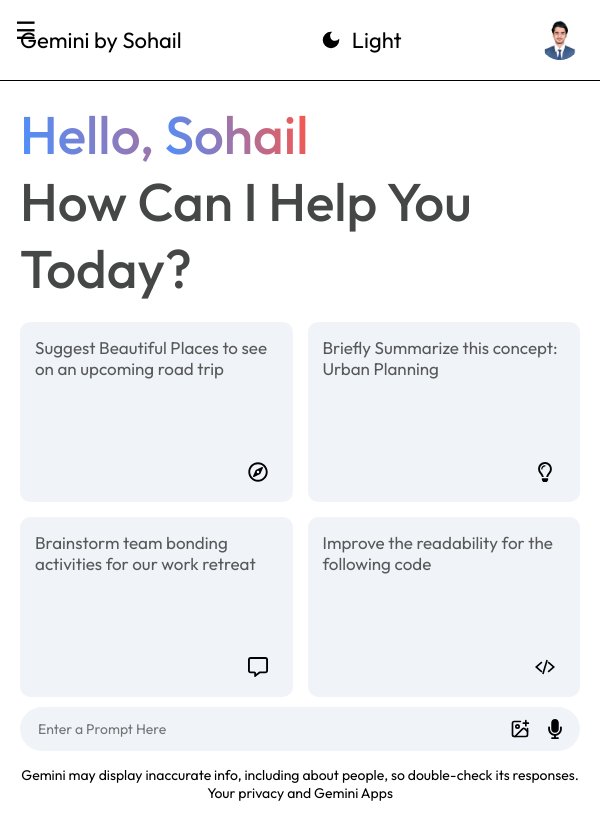
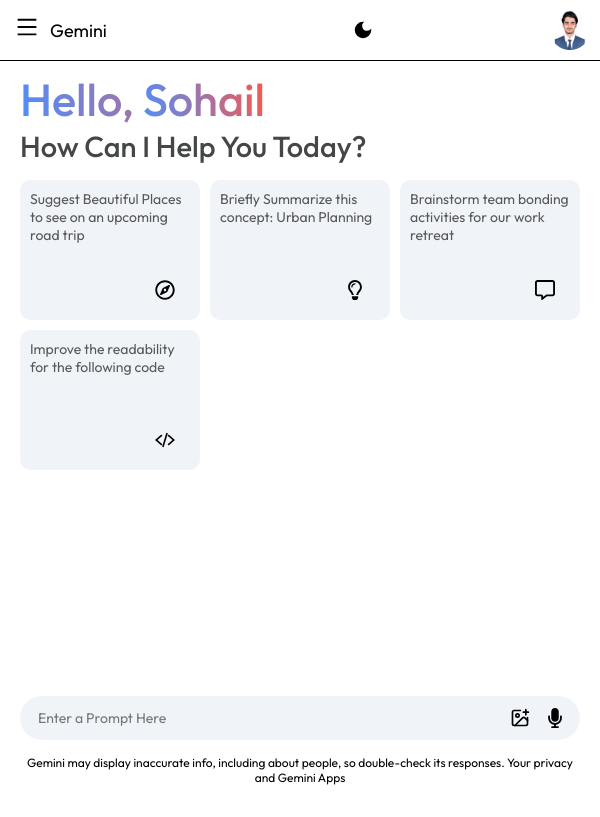
Before and after one commit to sohail019/Google-Gemini, a React (Vite) app: page / in a window 600 px wide. Built offline with nearby package versions, Linux system fonts and the light colour scheme; no server answers.

Commit message:
Made sidebar mobile responsive

```diff
--- a/src/components/Main/Main.css
+++ b/src/components/Main/Main.css
@@ -299,21 +299,126 @@
   }
 }
 
+@media (max-width: 900px) and (min-width: 600px) {
+  .nav {
+    padding: 15px;
+  }
+
+  .nav p {
+    font-size: 18px;
+  }
+
+  .main {
+    min-height: 90vh;
+  }
+
+  .main .greet {
+    font-size: 48px;
+    padding: 15px 50px;
+  }
+
+  .greet p {
+    font-size: 32px;
+  }
+
+  .main .cards {
+    grid-template-columns: repeat(auto-fill, minmax(150px, 1fr));
+    gap: 10px;
+    padding: 50px;
+  }
+
+  .main .card {
+    height: 180px;
+    padding: 10px;
+  }
+
+  .main .card p {
+    font-size: 15px;
+  }
+
+  .main .bottom-info {
+    font-size: 13px;
+  }
+
+  .search-box {
+    padding: 8px 15px;
+  }
+
+  .search-box input {
+    font-size: 16px;
+  }
+
+  .search-box img {
+    width: 22px;
+  }
+
+  .main .bottom-info {
+    font-size: 12px;
+  }
+
+  .result {
+    padding: 0px 3%;
+  }
+
+  .result-title {
+    margin: 30px 0px;
+  }
+
+  .result img {
+    width: 35px;
+  }
+
+  .result-data p {
+    font-size: 15px;
+  }
+}
+
 @media (max-width: 600px) {
   .nav{
      border-bottom: 1px solid;
+     padding: 10px;
+  }
+
+  .nav p{
+    margin-left: 40px;
+  }
+
+  .nav p span{
+    display: none;
+  }
+
+  .nav .theme-toggle{
+    margin-left: 70px;
+    z-index: 1000;
+  }
+
+  .nav .theme-name{
+    display: none;
+  }
+
+  .main{
+    height: 100vh;
   }
 
   .main .greet{
     margin: 0;
-    font-size: 53px;
+    font-size: 45px;
+    padding: 10px 0px 15px 20px;
+  }
+
+  .greet p{
+    font-size: 29px;
   }
 
   .main .cards{
     padding: 0px 20px;
   }
   .main .card{
-    height: 180px;
+    height: 140px;
+  }
+
+  .main .card p{
+    font-size: 14px;
   }
 
   .main-bottom input{
@@ -323,6 +428,10 @@
 
   .main-bottom img {
     width: 20px;
+  }
+
+  .main .bottom-info{
+    font-size: 12px;
   }
 
   .search-box{
--- a/src/components/Main/Navbar.jsx
+++ b/src/components/Main/Navbar.jsx
@@ -10,10 +10,10 @@ export const NavBar = () => {
 
   return (
     <div className="nav">
-      <p>Gemini by Sohail</p>
+      <p>Gemini <span>by Sohail</span></p>
       <div onClick={toggleTheme} className="theme-toggle">
         {theme === "light" ? <MdDarkMode /> : <MdLightMode />}
-        <p>
+        <p className="theme-name">
         {theme === "light" ? "Light" : "Dark"}
         </p>
       </div>
--- a/src/components/Sidebar/MobileSidebarToggle.jsx
+++ /dev/null
@@ -1,7 +0,0 @@
-export const MobileSidebarToggle = ({toggleSidebar}) => {
-  return (
-    <div className="mobile-sidebar-toggle" onClick={toggleSidebar}>
-      ☰
-    </div>
-  );
-}
--- a/src/components/Sidebar/Sidebar.css
+++ b/src/components/Sidebar/Sidebar.css
@@ -1,23 +1,26 @@
-.sidebar{
+.sidebar {
   min-height: 100vh;
   display: inline-flex;
   flex-direction: column;
   justify-content: space-between;
   background-color: #f0f4f9;
   padding: 25px 15px;
-    transition: width 0.3s ease;
+  transition: width 0.3s ease, left 0.3s ease;
+  overflow-y: auto;
+  z-index: 1000;
 }
 
-.dark .sidebar{
-  background-color: #1E1F20;
+.dark .sidebar {
+  background-color: #1e1f20;
 }
 
 .sidebar.collapsed {
   width: 80px;
+  /* background-color: aqua; */
 }
 
 .sidebar.expanded {
-    width: 250px; /* Width when expanded */
+  width: 250px;
 }
 
 .sidebar.active {
@@ -28,18 +31,18 @@
   width: 20px;
 }
 
-.sidebar .menu{
+.sidebar .menu {
   display: block;
   font-size: 24px;
   margin-left: 10px;
   cursor: pointer;
 }
 
-.dark .sidebar .menu{
+.dark .sidebar .menu {
   color: #ccc;
 }
 
-.sidebar .new-chat{
+.sidebar .new-chat {
   margin-top: 50px;
   display: inline-flex;
   align-items: center;
@@ -53,22 +56,22 @@
 }
 
 .dark .sidebar .new-chat {
-    background-color: #1A1A1C;
+  background-color: #1a1a1c;
   color: #ccc;
 }
 
-.sidebar .recent{
+.sidebar .recent {
   display: flex;
   flex-direction: column;
   animation: fadeIn 2s;
 }
 
-.sidebar .recent-title{
+.sidebar .recent-title {
   margin-top: 30px;
   margin-bottom: 20px;
 }
 
-.sidebar .recent-entry{
+.sidebar .recent-entry {
   display: flex;
   align-items: flex-start;
   gap: 10px;
@@ -78,62 +81,53 @@
   cursor: pointer;
 }
 
-.sidebar .recent-entry:hover{
+.sidebar .recent-entry:hover {
   background-color: #e2e6eb;
 }
 
 .dark .sidebar .recent-entry:hover {
-    background-color: #1A1A1C;
+  background-color: #1a1a1c;
 }
 
-.sidebar .bottom{
+.sidebar .bottom {
   display: flex;
   flex-direction: column;
 }
 
-.sidebar .bottom-item{
+.sidebar .bottom-item {
   padding: 10px;
   cursor: pointer;
 }
 
-.sidebar .location-info{
-    animation: fadeIn 2s ease;
+.sidebar .location-info {
+  animation: fadeIn 3s ease;
 }
 
+/* Mobile-specific styles */
 .mobile-sidebar-toggle {
   display: none;
 }
 
-
-@media (max-width: 600px){
-    .sidebar{
-        display: block;
+@media (max-width: 600px) {
+  .sidebar {
     position: fixed;
     top: 0;
-        left: -250px;
-        width: 400px;
+    width: 250px;
+    height: 100vh;
     z-index: 1000;
     transition: left 0.3s ease;
   }
 
-    .sidebar .menu{
-    display: none;
+  .sidebar {
+    left: -100%;
   }
 
   .sidebar.active {
-        left: 0; /* Slide in sidebar when active */
+    left: 0;
   }
 
-    .sidebar.collapsed {
-        width: 0; /* Collapse fully when not active */
-    }
-
-    /* .sidebar.expanded {
-        width: 400px;
-    } */
-
   .mobile-sidebar-toggle {
-        display: block; /* Show toggle button on mobile */
+    display: block; /* Toggle button shown on mobile */
     position: fixed;
     top: 15px;
     left: 15px;
@@ -141,4 +135,21 @@
     font-size: 24px;
     cursor: pointer;
   }
+
+  .sidebar .recent-entry {
+    padding: 8px;
+    font-size: 14px;
   }
+
+  .sidebar .new-chat {
+    white-space: normal;
+  }
+
+  .sidebar .menu {
+    display: none;
+  }
+
+  .location-info p{
+    font-size: 12px;
+  }
+}
--- a/src/components/Sidebar/Sidebar.jsx
+++ b/src/components/Sidebar/Sidebar.jsx
@@ -3,7 +3,7 @@ import { useState, useContext } from "react";
 import { Context } from "../../context/Context";
 import { SidebarTop } from "./SidebarTop";
 import { SidebarBottom } from "./SidebarBottom";
-import { MobileSidebarToggle } from "./MobileSidebarToggle";
+import { AiOutlineMenu } from "react-icons/ai";
 
 export const Sidebar = () => {
   const [extended, setExtended] = useState(false);
@@ -21,7 +21,9 @@ export const Sidebar = () => {
 
   return (
     <>
-      <MobileSidebarToggle toggleSidebar={toggleSidebar} />
+      <div className="mobile-sidebar-toggle" onClick={toggleSidebar}>
+        <AiOutlineMenu onClick={handleToggle} className="menu" />
+      </div>
       <div
         className={`sidebar ${extended ? "expanded" : "collapsed"} ${
           isSidebarActive ? "active" : ""
@@ -36,6 +38,10 @@ export const Sidebar = () => {
         />
         <SidebarBottom extended={extended} />
       </div>
+
+      {isSidebarActive && (
+        <div className="overlay" onClick={toggleSidebar}></div>
+      )}
     </>
   );
 };
```
Also changed, not shown: 1 other file (tests, documents, lock files or other folders). Lines whose indentation alone changed are shown as unchanged.
